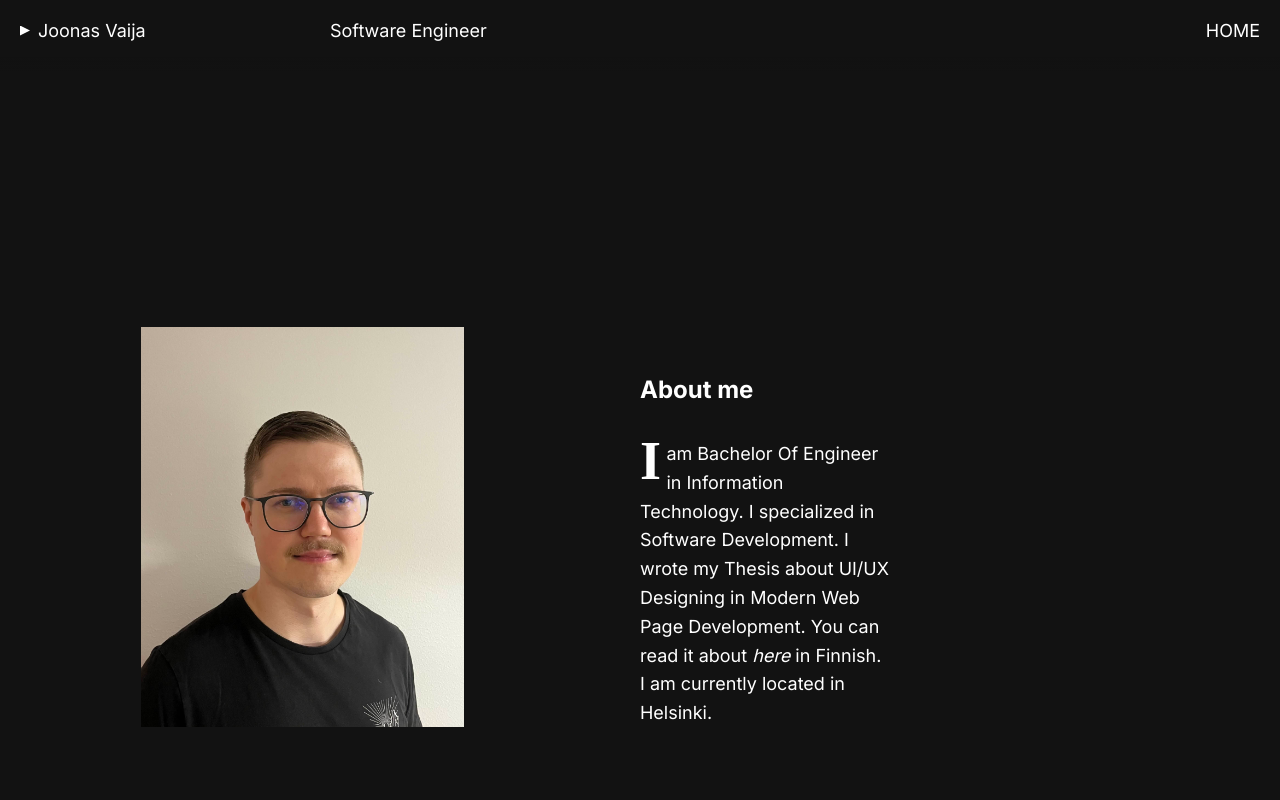
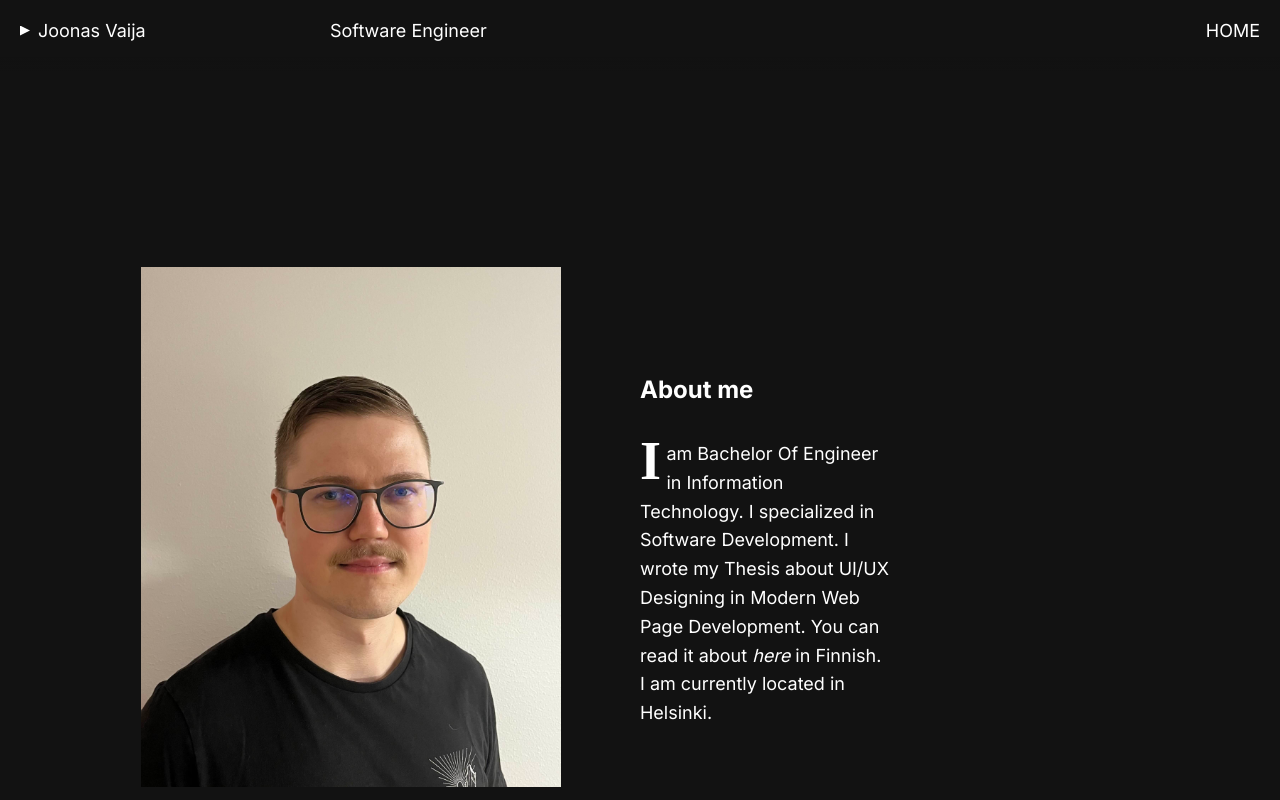
Before and after one commit to J0nssi/portfolio-v4, a Next.js app: page /about in a window 1280 px wide. Built offline with nearby package versions, Linux system fonts and the light colour scheme.

Commit message:
Image size

```diff
--- a/app/about/style.module.css
+++ b/app/about/style.module.css
@@ -25,7 +25,7 @@
 
   .left .image {
     max-width: 100%; /* Limit image to its container width */
-    max-height: 50vh; /* Limit image to its container height */
+    max-height: 65vh; /* Limit image to its container height */
     width: auto; /* Allow width to adjust proportionally */
     height: auto; /* Maintain aspect ratio */
     object-fit: cover; /* Maintain aspect ratio and cover the container */
```
